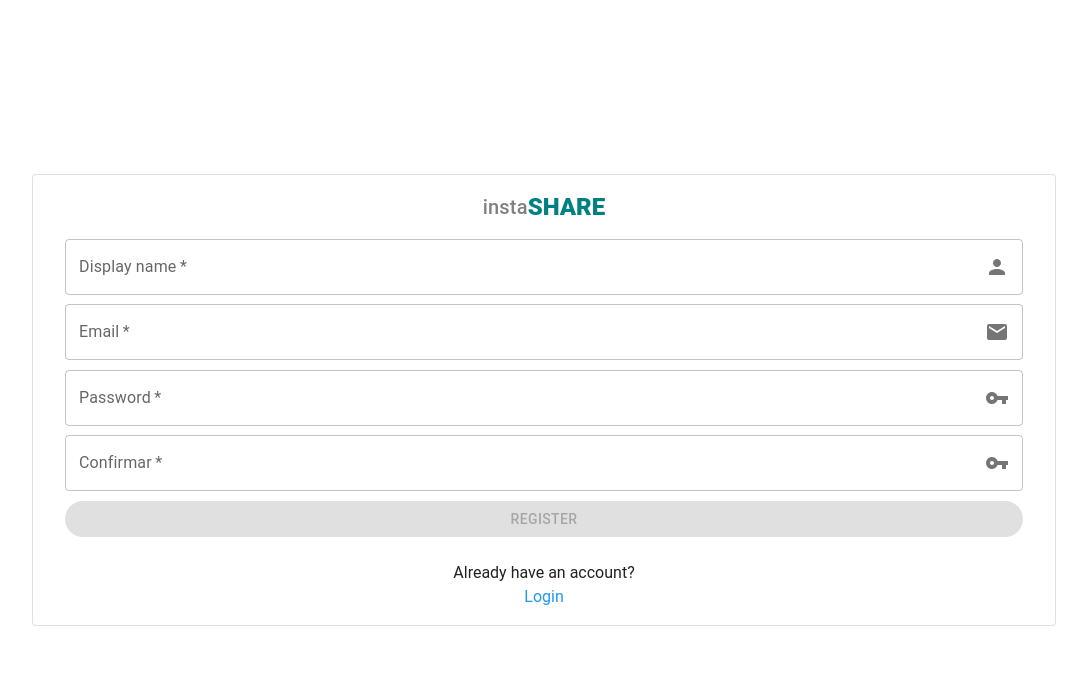
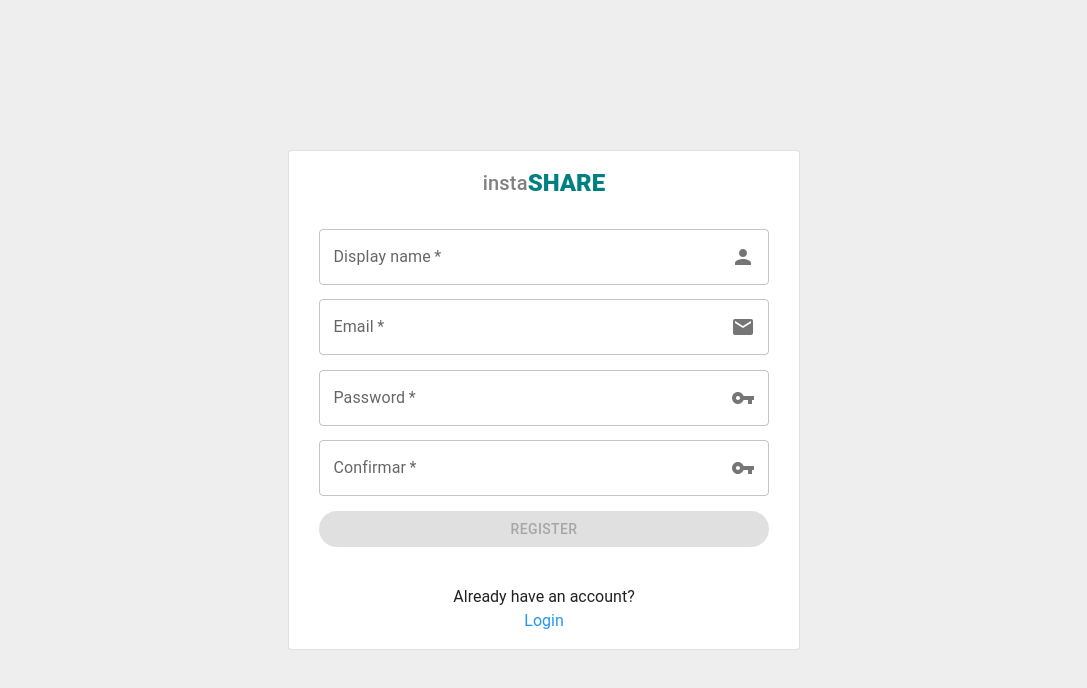
Before and after one commit to tonysantana1492/instashare-frontend, a React (Create React App) app: page /register in a window 1280 px wide. Shown: the top 688 px of the page, without its empty margins (96-1183 px from the left). Built offline with nearby package versions, Linux system fonts and the light colour scheme.

Commit message:
visual chages

```diff
--- a/public/index.html
+++ b/public/index.html
@@ -24,7 +24,7 @@
       work correctly both with client-side routing and a non-root public URL.
       Learn how to configure a non-root public URL by running `npm run build`.
     -->
-    <title>React App</title>
+    <title>instaSHARE</title>
   </head>
   <body>
     <noscript>You need to enable JavaScript to run this app.</noscript>
--- a/src/_store/login.slice.js
+++ b/src/_store/login.slice.js
@@ -4,8 +4,7 @@ import JwtService from 'services/jwtService';
 import { fetchWrapper } from '_helpers';
 // import { setUserData, userLoggedOut } from './users.slice';
 
-export const submitLogin =
-	({ username, password }) =>
+export const submitLogin = ({ username, password }) =>
 	async dispatch => {
 
 		dispatch(setLoginLoading(true));
@@ -48,7 +47,7 @@ export const autoLogin = () => async dispatch => {
 	}
 
 	if(response.user) {
-		JwtService.setSession(response.user);
+		JwtService.setSession(response);
 		dispatch(loginSuccess());
 		return;
 	}
--- a/src/_store/register.slice.js
+++ b/src/_store/register.slice.js
@@ -3,9 +3,7 @@ import { baseUrl } from 'constants';
 import JwtService from 'services/jwtService';
 import { fetchWrapper } from '_helpers';
 
-export const submitRegister =
-	({ displayname, password, username }) =>
-	async dispatch => {
+export const submitRegister = ({ displayname, password, username }) => async dispatch => {
 		dispatch(setRegisterLoading(true));
 
 		let response;
--- a/src/pages/FileManager/FileManager.js
+++ b/src/pages/FileManager/FileManager.js
@@ -32,7 +32,7 @@ const FileManager = () => {
 
 	return (
 		<motion.div initial={{ y: 0, opacity: 0.1 }} animate={{ y: 0, opacity: 1, transition: { delay: 0.2 } }}>
-			<Paper className="max-h-screen h-screen pt-44 px-10 overflow-hidden">
+			<div className="max-h-screen h-screen pt-44 px-0 md:px-10 overflow-hidden bg-grey-200">
 				<Toolbar className="flex justify-between">
 					<Buscador searchString={searchString} setSearchString={setSearchString}></Buscador>
 					<div className="flex">
@@ -46,7 +46,7 @@ const FileManager = () => {
 				<Paper className=" h-9/6 overflow-auto mx-12">
 					<FileList searchString={searchString}></FileList>
 				</Paper>
-			</Paper>
+			</div>
 		</motion.div>
 	);
 };
--- a/src/pages/FileManager/components/NameEditable.js
+++ b/src/pages/FileManager/components/NameEditable.js
@@ -45,11 +45,11 @@ const NameEditable = ({ id, name, userId, formOpen, handleOpenForm, handleCloseF
 	}
 
 	return (
-		<div className="flex items-center min-w-0">
+		<div className="flex justify-center w-full md:w-1/2">
 			{formOpen ? (
 				<ClickAwayListener onClickAway={handleCloseForm}>
-					<Paper>
-						<form className="flex w-full" onSubmit={handleSubmit(onSubmit)}>
+					<Paper className='flex flex-col justify-center w-full ml-5'>
+						<form className="flex flex-col justify-center w-full" onSubmit={handleSubmit(onSubmit)}>
 							<Controller
 								name="title"
 								control={control}
@@ -80,12 +80,12 @@ const NameEditable = ({ id, name, userId, formOpen, handleOpenForm, handleCloseF
 					</Paper>
 				</ClickAwayListener>
 			) : (
-				<div className="flex items-center justify-center">
+				<div className="flex w-full items-center justify-center text-left">
 					<Typography
-						className="text-14 sm:text-18 font-medium cursor-pointer"
+						className="text-18 sm:text-18 font-medium cursor-pointer w-full"
 						onClick={handleOpenForm}
 						color="inherit"
-						sx={{ marginBottom: 2, marginTop: 2, textSizeAdjust: 14, marginLeft: 2 }}
+						sx={{ marginBottom: 2, marginTop: 2, textSize: 18, marginLeft: 2 , fontWeight: '600', color: '#70707f'}}
 					>
 						{board.name}
 					</Typography>
--- a/src/pages/Login/FormularioLogin.js
+++ b/src/pages/Login/FormularioLogin.js
@@ -57,8 +57,8 @@ const FormularioLogin = () => {
 	}, [login.errors, setError]);
 
 	return (
-		<div className="flex items-center w-full">
-			<form className="flex gap-6 flex-col justify-center w-full" onSubmit={handleSubmit(onSubmit)}>
+		<div className="flex items-center w-full p-9">
+			<form className="flex gap-9 flex-col justify-center w-full" onSubmit={handleSubmit(onSubmit)}>
 				<Controller
 					name="username"
 					control={control}
--- a/src/pages/Login/Login.js
+++ b/src/pages/Login/Login.js
@@ -9,15 +9,15 @@ import FormularioLogin from './FormularioLogin';
 const LoginPage = () => {
 
 	return (
-		<div className="h-screen flex w-full flex-col flex-auto items-center justify-center flex-shrink-0 p-16 md:p-24">
+		<div className="flex h-screen items-center justify-center p-16 md:p-24">
 
 				<motion.div
 					initial={{ opacity: 0, scale: 0.6 }}
 					animate={{ opacity: 1, scale: 1 }}
-					className="flex w-full max-w-md rounded-20"
+					className="flex w-full max-w-400 md:max-w-3xl overflow-hidden items-center justify-center"
 				>
-					<Card variant="outlined" className="flex flex-col w-full items-center justify-center shadow-0 px-10">
-						<CardContent className="flex flex-col w-full items-center justify-center">
+					<Card variant="outlined" className="flex flex-col w-full max-w-320 items-center justify-center">
+						<CardContent className="flex flex-col items-center justify-center w-full max-w-320">
 							<motion.div initial={{ opacity: 0 }} animate={{ opacity: 1, transition: { delay: 0.2 } }}>
 								<div className="flex items-center mb-10 mt-17">
 									<Logo></Logo>
--- a/src/pages/Register/FormularioRegister.js
+++ b/src/pages/Register/FormularioRegister.js
@@ -65,9 +65,8 @@ const JWTRegister = () => {
 	}, [register.errors, setError]);
 
 	return (
-		<div className="flex items-center w-full">
-
-			<form className="flex gap-6 flex-col justify-center w-full" onSubmit={handleSubmit(onSubmit)}>
+		<div className="flex items-center w-full p-9">
+			<form className="flex gap-9 flex-col justify-center w-full" onSubmit={handleSubmit(onSubmit)}>
 				<Controller
 					name="displayname"
 					control={control}
--- a/src/pages/Register/Register.js
+++ b/src/pages/Register/Register.js
@@ -9,15 +9,15 @@ import Loading from 'pages/Loading/Loading';
 const Register = () => {
 
 	return (
-		<div className="h-screen flex w-full flex-col flex-auto items-center justify-center flex-shrink-0 p-16 md:p-15">
+		<div className="flex h-screen items-center justify-center p-16 md:p-24 bg-grey-200">
 
 				<motion.div
 					initial={{ opacity: 0, scale: 0.6 }}
 					animate={{ opacity: 1, scale: 1 }}
-					className="flex w-full max-w-md rounded-20 shadow-0"
+					className="flex w-full max-w-400 md:max-w-3xl overflow-hidden items-center justify-center"
 				>
-					<Card variant="outlined" className="flex flex-col w-full items-center justify-center shadow-0 px-10">
-						<CardContent className="flex flex-col w-full items-center justify-center">
+					<Card variant="outlined" className="flex flex-col w-full max-w-320 items-center justify-center">
+						<CardContent className="flex flex-col items-center justify-center w-full max-w-320">
 							<motion.div initial={{ opacity: 0 }} animate={{ opacity: 1, transition: { delay: 0.2 } }}>
 								<div className="flex items-center mb-10">
 									<Logo></Logo>
--- a/src/services/jwtService/jwtService.js
+++ b/src/services/jwtService/jwtService.js
@@ -19,10 +19,10 @@ class JwtService {
 	};
 
 	handleAuthentication = () => {
+
 		const token = this.getAccessToken();
 
 		if (this.isAuthTokenValid(token)) {
-			//Actualizo el token
 			store.dispatch(autoLogin());
 		} else {
 			// El token no es valido
--- a/src/styles/styles.css
+++ b/src/styles/styles.css
@@ -591,6 +591,10 @@ video {
   margin-top: 0.5rem;
 }
 
+.ml-5 {
+  margin-left: 0.5rem;
+}
+
 .inline {
   display: inline;
 }
@@ -623,20 +627,16 @@ video {
   width: 100%;
 }
 
-.w-md {
-  width: 64rem;
-}
-
 .min-w-40 {
   min-width: 4rem;
 }
 
-.min-w-0 {
-  min-width: 0;
+.max-w-400 {
+  max-width: 40rem;
 }
 
-.max-w-md {
-  max-width: 64rem;
+.max-w-320 {
+  max-width: 32rem;
 }
 
 .flex-auto {
@@ -667,6 +667,10 @@ video {
   align-items: center;
 }
 
+.justify-start {
+  justify-content: flex-start;
+}
+
 .justify-center {
   justify-content: center;
 }
@@ -675,8 +679,8 @@ video {
   justify-content: space-between;
 }
 
-.gap-6 {
-  gap: 0.6rem;
+.gap-9 {
+  gap: 0.9rem;
 }
 
 .overflow-auto {
@@ -687,16 +691,21 @@ video {
   overflow: hidden;
 }
 
-.rounded-20 {
-  border-radius: 2rem;
-}
-
 .border {
   border-width: 1px;
 }
 
+.bg-grey-200 {
+  --tw-bg-opacity: 1;
+  background-color: rgb(238 238 238 / var(--tw-bg-opacity));
+}
+
 .p-16 {
   padding: 1.6rem;
+}
+
+.p-9 {
+  padding: 0.9rem;
 }
 
 .px-0 {
@@ -714,13 +723,16 @@ video {
   padding-bottom: 0.2rem;
 }
 
-.px-10 {
-  padding-left: 1.0rem;
-  padding-right: 1.0rem;
+.pt-44 {
+  padding-top: 4.4rem;
 }
 
-.pt-44 {
-  padding-top: 4.4rem;
+.pl-12 {
+  padding-left: 1.2rem;
+}
+
+.text-left {
+  text-align: left;
 }
 
 .text-center {
@@ -739,8 +751,8 @@ video {
   font-size: 2rem;
 }
 
-.text-14 {
-  font-size: 1.4rem;
+.text-18 {
+  font-size: 1.8rem;
 }
 
 .font-semibold {
@@ -773,10 +785,9 @@ video {
   color: rgb(33 150 243 / var(--tw-text-opacity));
 }
 
-.shadow-0 {
-  --tw-shadow: 0px 0px 0px 0px rgba(0, 0, 0, 0.2), 0px 0px 0px 0px rgba(0, 0, 0, 0.14), 0px 0px 0px 0px rgba(0, 0, 0, 0.12);
-  --tw-shadow-colored: 0px 0px 0px 0px var(--tw-shadow-color), 0px 0px 0px 0px var(--tw-shadow-color), 0px 0px 0px 0px var(--tw-shadow-color);
-  box-shadow: var(--tw-ring-offset-shadow, 0 0 #0000), var(--tw-ring-shadow, 0 0 #0000), var(--tw-shadow);
+.text-grey-500 {
+  --tw-text-opacity: 1;
+  color: rgb(158 158 158 / var(--tw-text-opacity));
 }
 
 .filter {
@@ -825,6 +836,22 @@ video {
     display: flex;
   }
 
+  .md\:w-1\/2 {
+    width: 50%;
+  }
+
+  .md\:max-w-3xl {
+    max-width: 128rem;
+  }
+
+  .md\:flex-row {
+    flex-direction: row;
+  }
+
+  .md\:justify-start {
+    justify-content: flex-start;
+  }
+
   .md\:p-24 {
     padding: 2.4rem;
   }
@@ -838,4 +865,9 @@ video {
     padding-top: 0.6rem;
     padding-bottom: 0.6rem;
   }
+
+  .md\:px-10 {
+    padding-left: 1.0rem;
+    padding-right: 1.0rem;
+  }
 }
```
Also changed, not shown: src/pages/FileManager/components/FileListItem.js (+12 -16 lines).
